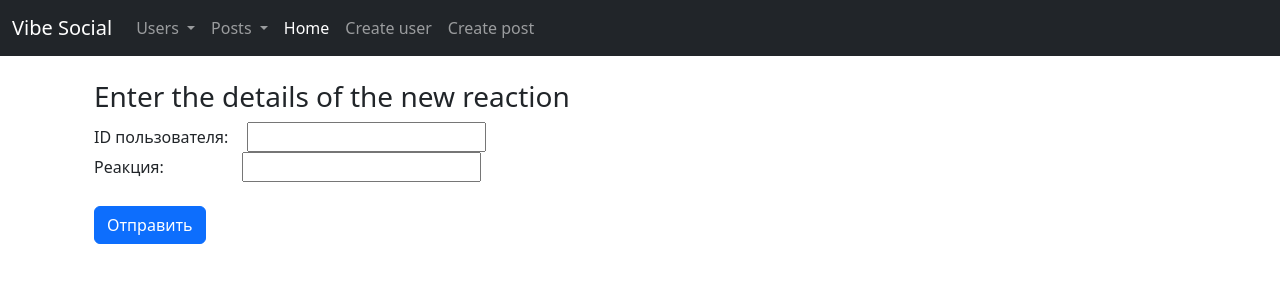
After one commit to Shadowpat42/flask-project, a Flask app: template app/templates/create_reaction_form.html in a window 1280 px wide. The commit adds this page. Shown: the top 300 px of the page. Run offline with Flask 3, Linux system fonts and the light colour scheme; the template is opened without the code that fills it: values that come from a table or form of the project are taken from there, others are empty.

Commit message:
add create_reaction_form

```diff
--- a/app/forms.py
+++ b/app/forms.py
@@ -1,5 +1,4 @@
 # forms.py
-from app import USERS
 from flask_wtf import FlaskForm
 from wtforms import StringField, SubmitField, TextAreaField
 from wtforms.validators import DataRequired
@@ -14,5 +13,15 @@ class CreateUserForm(FlaskForm):
 
 class CreatePostForm(FlaskForm):
     author_id = StringField("ID пользователя:", validators=[DataRequired()])
-    text = TextAreaField("Текст поста", validators=[DataRequired()], render_kw={"rows": 10, "style": "width: 75%;"})
+    text = TextAreaField(
+        "Текст поста",
+        validators=[DataRequired()],
+        render_kw={"rows": 10, "style": "width: 75%;"},
+    )
     submit = SubmitField("Отправить")
+
+
+class CreateReactionForm(FlaskForm):
+    user_id = StringField("ID пользователя:ㅤ", validators=[DataRequired()])
+    reaction = StringField("Реакция:ㅤㅤㅤㅤㅤ", validators=[DataRequired()])
+    submit = SubmitField("Отправить")
--- /dev/null
+++ b/app/templates/create_reaction_form.html
@@ -0,0 +1,29 @@
+{% extends "base.html" %}
+
+{% block content %}
+  <body>
+    <div class="container">
+      {% if reaction_data %}
+        <br>
+        <h3>Reaction created!</h3>
+      {% else %}
+        <br>
+        <h3>Enter the details of the new reaction</h3>
+        <form method="POST">
+          {{ form.hidden_tag() }}
+
+          <div class="form-group">
+            {{ form.user_id.label }}  {{ form.user_id }}
+          </div>
+
+          <div class="form-group">
+            {{ form.reaction.label }} {{ form.reaction }}
+          </div>
+
+          <br>
+          {{ form.submit(class="btn btn-primary") }}
+        </form>
+      {% endif %}
+    </div>
+  </body>
+{% endblock %}
--- a/app/templates/get_post.html
+++ b/app/templates/get_post.html
@@ -15,7 +15,8 @@
                 REACTION: {{ reaction.user_reaction }}
             </div>
         {% endfor %}
-        STATUS: {{ post.status }} <br>
+        STATUS: {{ post.status }} <br> <br>
+        <a href="{{url_for('front_reaction_create', user_id=user.id, post_id=post.post_id)}}" class="btn btn-primary">Поставить реакцию</a>
 
     </body>
 {% endblock %}
--- a/app/templates/index.html
+++ b/app/templates/index.html
@@ -17,6 +17,6 @@
 
         <p>Ready to start your journey with Vibe Social? Join now and become part of a community that values expression, connection, and positive vibes!</p>
 
-        <a href="http://127.0.0.1:5000/front/user/create" class="btn btn-primary">Join Now</a>
+        <a href="{{url_for('front_user_create')}}" class="btn btn-primary">Join Now</a>
     </body>
 {% endblock %}
```
Also changed, not shown: app/views.py (+35 -4 lines), app/static/users_leaderboard.png.
